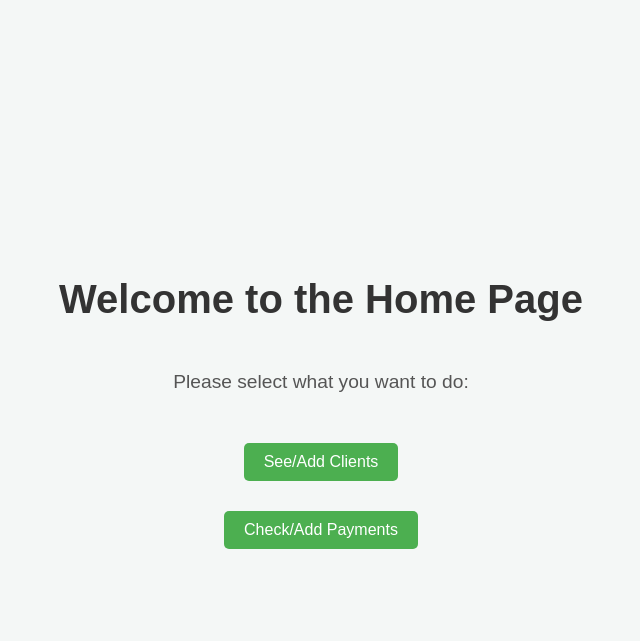
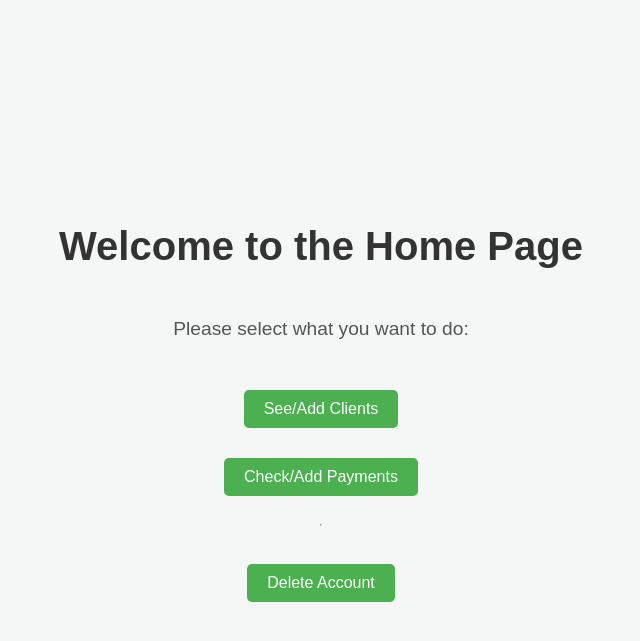
Before and after one commit to igornunespatricio/flask-app, a Flask app: page /home in a window 1280 px wide. Shown: the top 641 px of the page, without its empty margins (319-959 px from the left). Run offline with Flask 3, Linux system fonts and the light colour scheme; the visitor is signed in with stand-in values (Sample User, id 1).

Commit message:
adding delete account functionality

```diff
--- a/app.py
+++ b/app.py
@@ -1,6 +1,7 @@
 from flask import Flask, render_template, request, redirect, url_for, flash, session
 import os
 from db import UsersDatabase, UserSpecificDatabase
+import sqlite3
 
 app = Flask(__name__)
 app.secret_key = "your_secret_key"  # Required for session and flashing messages
@@ -75,6 +76,37 @@ def logout():
     return redirect(url_for("login"))
 
 
+@app.route("/delete_account", methods=["POST"])
+def delete_account():
+    if "user_email" not in session:
+        flash("Please log in to access this page.", "error")
+        return redirect(url_for("login"))
+
+    user_email = session["user_email"]
+
+    # Fetch the user-specific database path from users.db
+    user_data = users_db.fetch_one(
+        "SELECT db_path FROM users WHERE email = ?", (user_email,)
+    )
+    if not user_data:
+        flash("User not found.", "error")
+        return redirect(url_for("home"))
+
+    user_db_path = user_data[0]
+
+    # Delete the user's record from users.db
+    users_db.execute_query("DELETE FROM users WHERE email = ?", (user_email,))
+
+    # Delete the user-specific database file
+    if os.path.exists(user_db_path):
+        os.remove(user_db_path)
+
+    # Clear session and notify the user
+    session.clear()
+    flash("Your account and data have been successfully deleted.", "success")
+    return redirect(url_for("login"))
+
+
 @app.route("/clients", methods=["GET"])
 def clients():
     if "user_email" not in session:
@@ -83,9 +115,6 @@ def clients():
 
     # Render a page for clients (you can customize this page)
     return render_template("clients.html")
-
-
-import sqlite3
 
 
 @app.route("/payments", methods=["GET"])
--- a/templates/home.html
+++ b/templates/home.html
@@ -13,6 +13,15 @@
         <p>Please select what you want to do:</p>
         <button onclick="window.location.href='/clients';">See/Add Clients</button>
         <button onclick="window.location.href='/payments';">Check/Add Payments</button>
+
+        <hr>
+
+        <!-- Add a section for account-related actions -->
+        <div class="account-actions">
+            <form action="{{ url_for('delete_account') }}" method="post" onsubmit="return confirm('Are you sure you want to delete your account? This action will delete the database and your user information and it cannot be undone.')">
+                <button type="submit" class="btn btn-danger">Delete Account</button>
+            </form>
+        </div>
     </div>
 </body>
 </html>
```
